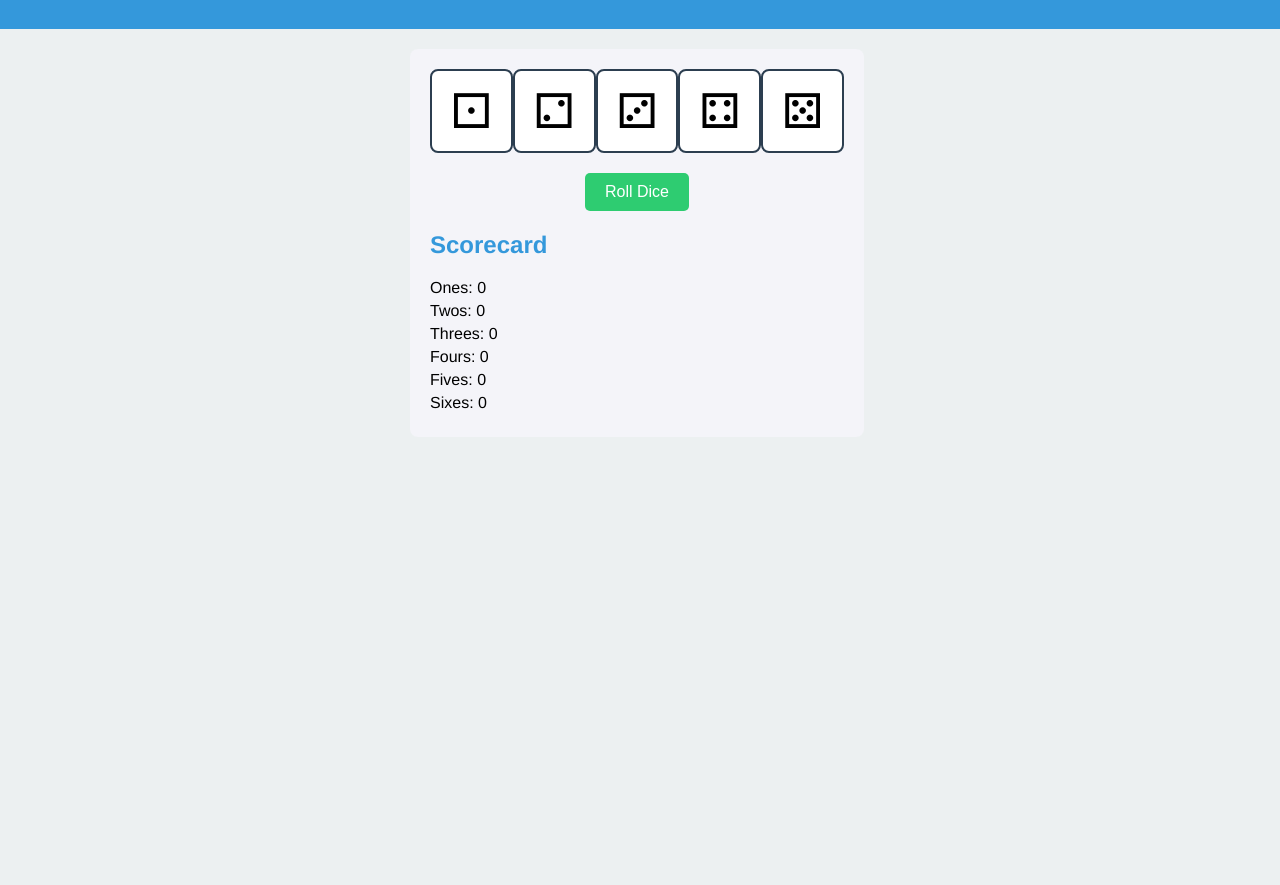
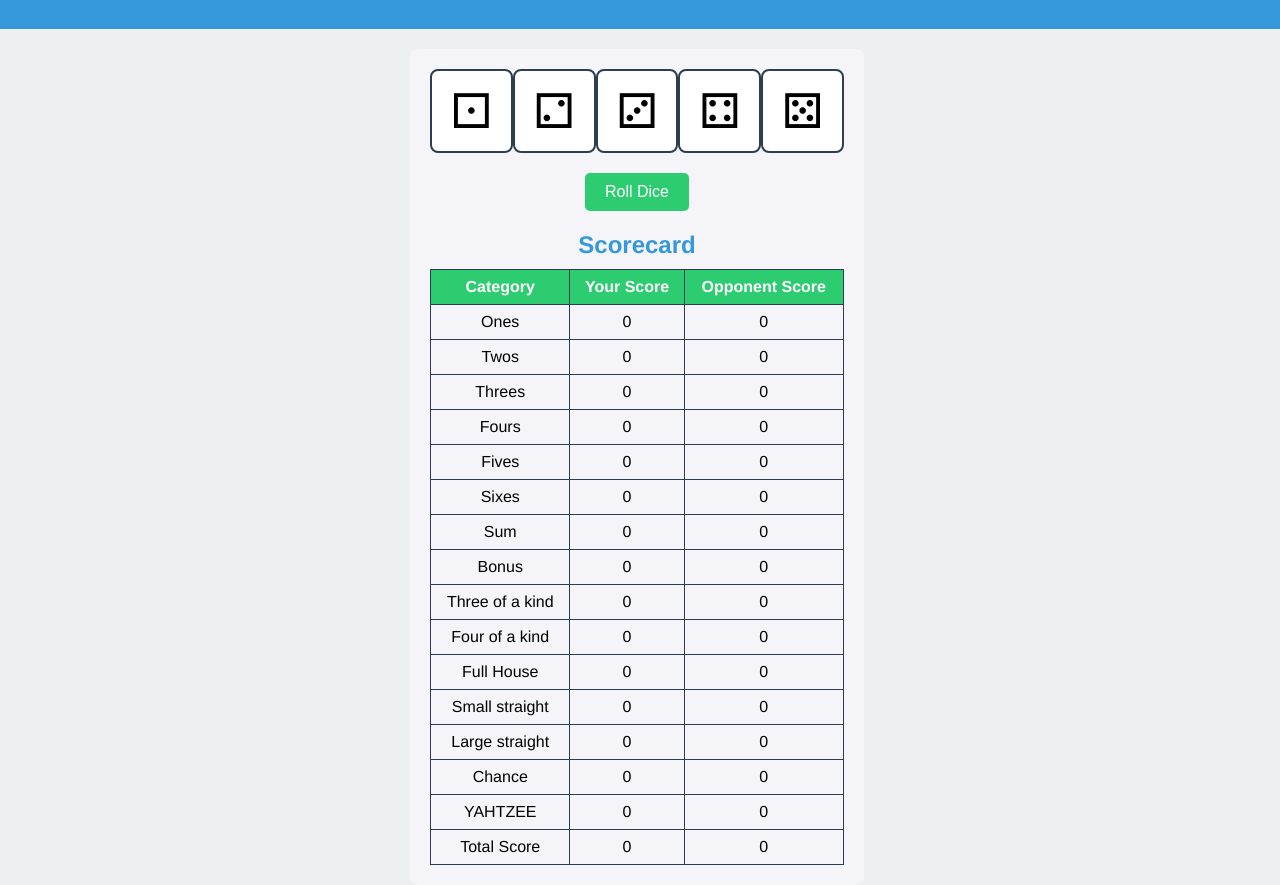
Before and after one commit to amubiru20/yatzy, a plain HTML site: page yatzy.html in a window 1280 px wide. Shown: the part 71-956 px from the top of the page. Before the commit the page ends 800 px from the top, so only its background shows below. Drawn offline with Linux system fonts and the light colour scheme.

Commit message:
Update Lab 5

```diff
--- a/style.css
+++ b/style.css
@@ -56,14 +56,34 @@
 
 #scorecard {
     margin-top: 20px;
-    text-align: left;
+    text-align: center;
 }
 
 #scorecard h2 {
     color: #3498db;
+    margin-bottom: 10px;
 }
 
-#scorecard p {
+#scorecard table {
+    width: 100%;
+    border-collapse: collapse;
+}
+
+#scorecard th, #scorecard td {
+    border: 1px solid #2c3e50;
+    padding: 8px;
     font-size: 1rem;
-    margin: 5px 0;
 }
+
+#scorecard th {
+    background-color: #2ecc71;
+    color: white;
+}
+
+#scorecard td {
+    background-color: #f4f4f9;
+}
+
+#scorecard td, #scorecard th {
+    text-align: center;
+}
--- a/yatzy.html
+++ b/yatzy.html
@@ -22,12 +22,97 @@
             <button id="roll-button">Roll Dice</button>
             <div id="scorecard">
                 <h2>Scorecard</h2>
-                <p>Ones: <span>0</span></p>
-                <p>Twos: <span>0</span></p>
-                <p>Threes: <span>0</span></p>
-                <p>Fours: <span>0</span></p>
-                <p>Fives: <span>0</span></p>
-                <p>Sixes: <span>0</span></p>
+                <table>
+                    <thead>
+                        <tr>
+                            <th>Category</th>
+                            <th>Your Score</th>
+                            <th>Opponent Score</th>
+                        </tr>
+                    </thead>
+                    <tbody>
+                        <tr>
+                            <td>Ones</td>
+                            <td>0</td>
+                            <td>0</td>
+                        </tr>
+                        <tr>
+                            <td>Twos</td>
+                            <td>0</td>
+                            <td>0</td>
+                        </tr>
+                        <tr>
+                            <td>Threes</td>
+                            <td>0</td>
+                            <td>0</td>
+                        </tr>
+                        <tr>
+                            <td>Fours</td>
+                            <td>0</td>
+                            <td>0</td>
+                        </tr>
+                        <tr>
+                            <td>Fives</td>
+                            <td>0</td>
+                            <td>0</td>
+                        </tr>
+                        <tr>
+                            <td>Sixes</td>
+                            <td>0</td>
+                            <td>0</td>
+                        </tr>
+                        <tr>
+                            <td>Sum</td>
+                            <td>0</td>
+                            <td>0</td>
+                        </tr>
+                        <tr>
+                            <td>Bonus</td>
+                            <td>0</td>
+                            <td>0</td>
+                        </tr>
+                        <tr>
+                            <td>Three of a kind</td>
+                            <td>0</td>
+                            <td>0</td>
+                        </tr>
+                        <tr>
+                            <td>Four of a kind</td>
+                            <td>0</td>
+                            <td>0</td>
+                        </tr>
+                        <tr>
+                            <td>Full House</td>
+                            <td>0</td>
+                            <td>0</td>
+                        </tr>
+                        <tr>
+                            <td>Small straight</td>
+                            <td>0</td>
+                            <td>0</td>
+                        </tr>
+                        <tr>
+                            <td>Large straight</td>
+                            <td>0</td>
+                            <td>0</td>
+                        </tr>
+                        <tr>
+                            <td>Chance</td>
+                            <td>0</td>
+                            <td>0</td>
+                        </tr>
+                        <tr>
+                            <td>YAHTZEE</td>
+                            <td>0</td>
+                            <td>0</td>
+                        </tr>
+                        <tr>
+                            <td>Total Score</td>
+                            <td>0</td>
+                            <td>0</td>
+                        </tr>
+                    </tbody>
+                </table>
             </div>
         </section>
     </main>
```
